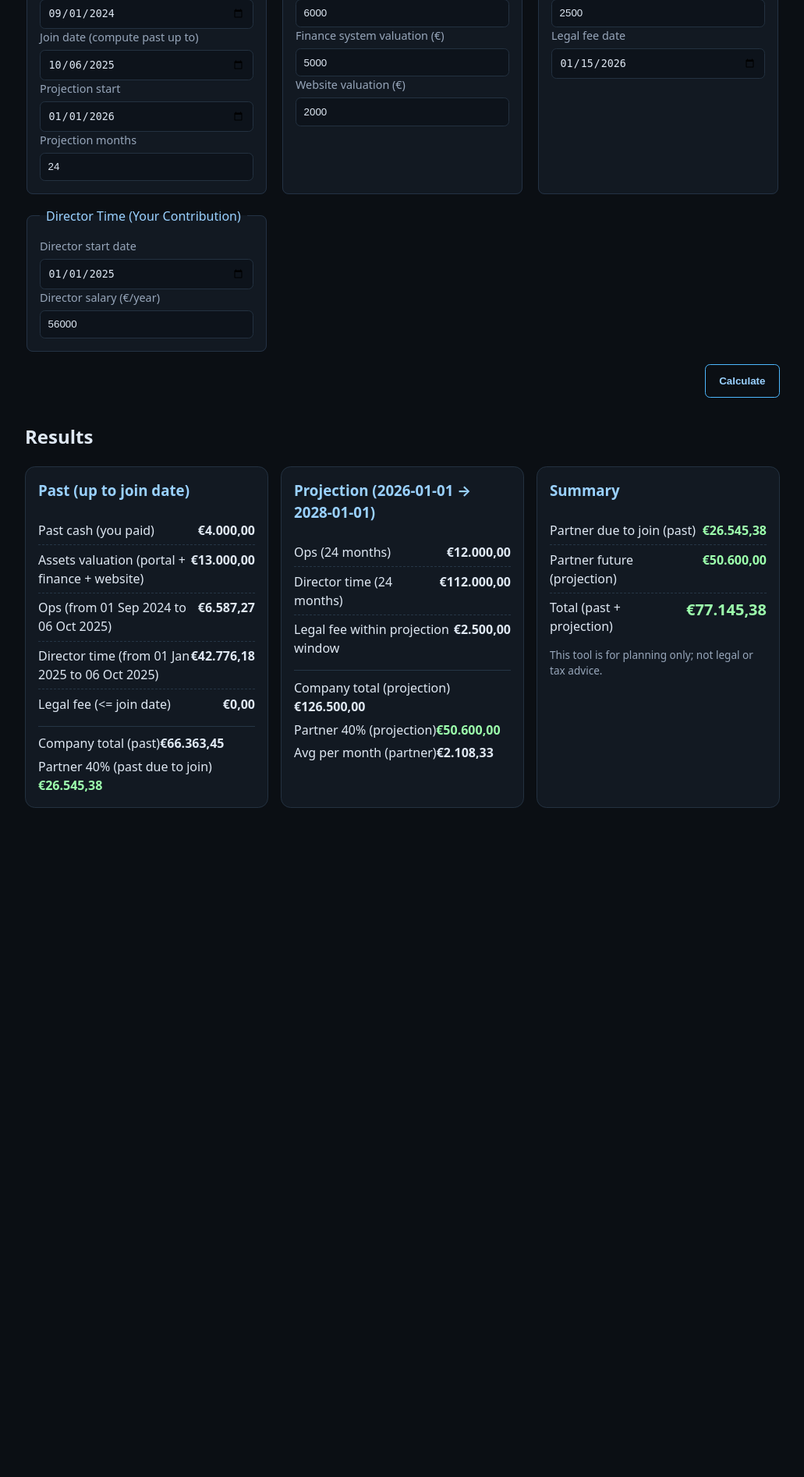
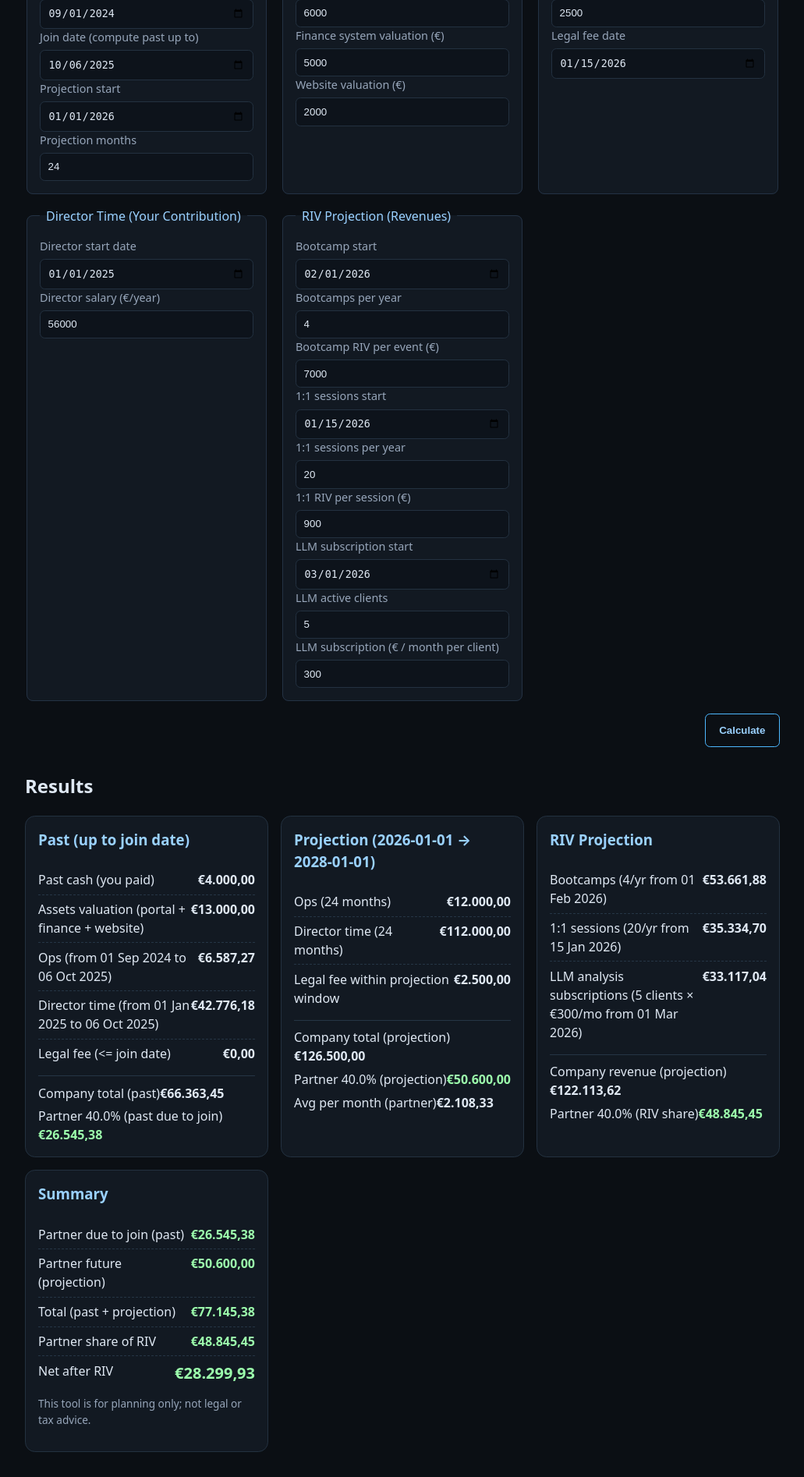
Before and after one commit to AIforimpact22/bvshares, a Flask app: page / in a window 1280 px wide. Shown: the part 258-2152 px from the top of the page at 78% size, without its empty margins (124-1155 px from the left). Before the commit the page ends 1294 px from the top, so only its background shows below. Run offline with Flask 3, Linux system fonts and the light colour scheme.

Commit message:
Add RIV revenue projection support

```diff
--- a/app.py
+++ b/app.py
@@ -68,6 +68,19 @@ def calculate(params):
     legal_fee_date = parse_date(params.get("legal_fee_date"), date(2026, 1, 1))
     director_salary_year = parse_float(params.get("director_salary_year"), 56000.0)
 
+    # RIV projections (revenues)
+    bootcamp_start = parse_date(params.get("riv_bootcamp_start"), projection_start)
+    bootcamp_per_year = parse_float(params.get("riv_bootcamp_per_year"), 4.0)
+    bootcamp_amount = parse_float(params.get("riv_bootcamp_amount"), 7000.0)
+
+    coaching_start = parse_date(params.get("riv_coaching_start"), projection_start)
+    coaching_per_year = parse_float(params.get("riv_coaching_per_year"), 12.0)
+    coaching_amount = parse_float(params.get("riv_coaching_amount"), 900.0)
+
+    llm_start = parse_date(params.get("riv_llm_start"), projection_start)
+    llm_clients = parse_float(params.get("riv_llm_clients"), 1.0)
+    llm_monthly = parse_float(params.get("riv_llm_monthly"), 300.0)
+
     # Defensive: if join_date before calc_start, swap logic for past period (no negative)
     past_period_days = days_inclusive(calc_start, join_date)
 
@@ -121,6 +134,38 @@ def calculate(params):
         "Legal fee within projection window": proj_legal
     }
 
+    # --- RIV revenue projection ---
+    def riv_component(label, start_dt, annual_revenue):
+        if start_dt is None or projection_months <= 0:
+            return label, 0.0
+        if start_dt > proj_end:
+            return label, 0.0
+        active_start = max(start_dt, proj_start)
+        active_days = days_inclusive(active_start, proj_end)
+        if active_days <= 0:
+            return label, 0.0
+        daily_revenue = annual_revenue / 365.25
+        return label, daily_revenue * active_days
+
+    bootcamp_label = "Bootcamps ({:.0f}/yr from {:%d %b %Y})".format(bootcamp_per_year, bootcamp_start)
+    coaching_label = "1:1 sessions ({:.0f}/yr from {:%d %b %Y})".format(coaching_per_year, coaching_start)
+    llm_label = "LLM analysis subscriptions ({:.0f} clients × €{:.0f}/mo from {:%d %b %Y})".format(
+        llm_clients, llm_monthly, llm_start
+    )
+
+    bootcamp_revenue = riv_component(bootcamp_label, bootcamp_start, bootcamp_per_year * bootcamp_amount)
+    coaching_revenue = riv_component(coaching_label, coaching_start, coaching_per_year * coaching_amount)
+    llm_revenue = riv_component(llm_label, llm_start, llm_clients * llm_monthly * 12.0)
+
+    riv_components = {
+        bootcamp_revenue[0]: bootcamp_revenue[1],
+        coaching_revenue[0]: coaching_revenue[1],
+        llm_revenue[0]: llm_revenue[1]
+    }
+
+    riv_total_company = sum(riv_components.values())
+    riv_total_friend = riv_total_company * share_pct
+
     return {
         "inputs": {
             "share_pct": share_pct * 100.0,
@@ -138,7 +183,18 @@ def calculate(params):
             "monthly_ops": monthly_ops,
             "legal_fee": legal_fee,
             "legal_fee_date": legal_fee_date.isoformat() if legal_fee_date else None,
-            "director_salary_year": director_salary_year
+            "director_salary_year": director_salary_year,
+            "riv": {
+                "bootcamp_start": bootcamp_start.isoformat() if bootcamp_start else None,
+                "bootcamp_per_year": bootcamp_per_year,
+                "bootcamp_amount": bootcamp_amount,
+                "coaching_start": coaching_start.isoformat() if coaching_start else None,
+                "coaching_per_year": coaching_per_year,
+                "coaching_amount": coaching_amount,
+                "llm_start": llm_start.isoformat() if llm_start else None,
+                "llm_clients": llm_clients,
+                "llm_monthly": llm_monthly
+            }
         },
         "past": {
             "components": past_components,
@@ -153,12 +209,19 @@ def calculate(params):
             "window": {
                 "start": proj_start.isoformat(),
                 "end": proj_end.isoformat()
+            },
+            "riv": {
+                "components": riv_components,
+                "company_total": riv_total_company,
+                "friend_total": riv_total_friend
             }
         },
         "summary": {
             "friend_due_to_join": past_total_friend,
             "friend_future_{}m".format(projection_months): proj_total_friend,
-            "friend_total_all": past_total_friend + proj_total_friend
+            "friend_total_all": past_total_friend + proj_total_friend,
+            "friend_riv_projection": riv_total_friend,
+            "friend_net_after_riv": past_total_friend + proj_total_friend - riv_total_friend
         }
     }
 
@@ -179,7 +242,16 @@ def index():
         "monthly_ops": "500",
         "legal_fee": "2500",
         "legal_fee_date": "2026-01-15",
-        "director_salary_year": "56000"
+        "director_salary_year": "56000",
+        "riv_bootcamp_start": "2026-02-01",
+        "riv_bootcamp_per_year": "4",
+        "riv_bootcamp_amount": "7000",
+        "riv_coaching_start": "2026-01-15",
+        "riv_coaching_per_year": "20",
+        "riv_coaching_amount": "900",
+        "riv_llm_start": "2026-03-01",
+        "riv_llm_clients": "5",
+        "riv_llm_monthly": "300"
     }
 
     results = None
@@ -208,9 +280,14 @@ def index():
             "proj_friend_total": eur(results["projection"]["friend_total"]),
             "proj_friend_avg_month": eur(results["projection"]["friend_avg_month"]),
             "proj_window": results["projection"]["window"],
+            "riv_components": fmt_components(results["projection"]["riv"]["components"]),
+            "riv_company_total": eur(results["projection"]["riv"]["company_total"]),
+            "riv_friend_total": eur(results["projection"]["riv"]["friend_total"]),
             "summary_friend_due_to_join": eur(results["summary"]["friend_due_to_join"]),
             "summary_friend_future": eur(results["summary"]["friend_future_{}m".format(results['inputs']['projection_months'])]),
-            "summary_friend_total_all": eur(results["summary"]["friend_total_all"])
+            "summary_friend_total_all": eur(results["summary"]["friend_total_all"]),
+            "summary_friend_riv": eur(results["summary"]["friend_riv_projection"]),
+            "summary_friend_net": eur(results["summary"]["friend_net_after_riv"])
         }
 
     return render_template("index.html", defaults=form_values, display=display)
--- a/templates/index.html
+++ b/templates/index.html
@@ -38,6 +38,21 @@
     <label>Director salary (€/year)<input type="text" name="director_salary_year" value="{{ defaults.director_salary_year }}"></label>
   </fieldset>
 
+  <fieldset>
+    <legend>RIV Projection (Revenues)</legend>
+    <label>Bootcamp start<input type="date" name="riv_bootcamp_start" value="{{ defaults.riv_bootcamp_start }}"></label>
+    <label>Bootcamps per year<input type="number" step="0.1" name="riv_bootcamp_per_year" value="{{ defaults.riv_bootcamp_per_year }}"></label>
+    <label>Bootcamp RIV per event (€)<input type="text" name="riv_bootcamp_amount" value="{{ defaults.riv_bootcamp_amount }}"></label>
+
+    <label>1:1 sessions start<input type="date" name="riv_coaching_start" value="{{ defaults.riv_coaching_start }}"></label>
+    <label>1:1 sessions per year<input type="number" step="0.1" name="riv_coaching_per_year" value="{{ defaults.riv_coaching_per_year }}"></label>
+    <label>1:1 RIV per session (€)<input type="text" name="riv_coaching_amount" value="{{ defaults.riv_coaching_amount }}"></label>
+
+    <label>LLM subscription start<input type="date" name="riv_llm_start" value="{{ defaults.riv_llm_start }}"></label>
+    <label>LLM active clients<input type="number" step="1" min="0" name="riv_llm_clients" value="{{ defaults.riv_llm_clients }}"></label>
+    <label>LLM subscription (€ / month per client)<input type="text" name="riv_llm_monthly" value="{{ defaults.riv_llm_monthly }}"></label>
+  </fieldset>
+
   <div class="actions">
     <button type="submit">Calculate</button>
   </div>
@@ -56,7 +71,7 @@
       </ul>
       <div class="totals">
         <div><span>Company total (past)</span><strong>{{ display.past_company_total }}</strong></div>
-        <div><span>Partner 40% (past due to join)</span><strong class="highlight">{{ display.past_friend_total }}</strong></div>
+        <div><span>Partner {{ display.inputs.share_pct|float }}% (past due to join)</span><strong class="highlight">{{ display.past_friend_total }}</strong></div>
       </div>
     </div>
 
@@ -69,8 +84,21 @@
       </ul>
       <div class="totals">
         <div><span>Company total (projection)</span><strong>{{ display.proj_company_total }}</strong></div>
-        <div><span>Partner 40% (projection)</span><strong class="highlight">{{ display.proj_friend_total }}</strong></div>
+        <div><span>Partner {{ display.inputs.share_pct|float }}% (projection)</span><strong class="highlight">{{ display.proj_friend_total }}</strong></div>
         <div><span>Avg per month (partner)</span><strong>{{ display.proj_friend_avg_month }}</strong></div>
+      </div>
+    </div>
+
+    <div class="card">
+      <h3>RIV Projection</h3>
+      <ul class="list">
+        {% for k,v in display.riv_components %}
+        <li><span>{{ k }}</span><strong>{{ v }}</strong></li>
+        {% endfor %}
+      </ul>
+      <div class="totals">
+        <div><span>Company revenue (projection)</span><strong>{{ display.riv_company_total }}</strong></div>
+        <div><span>Partner {{ display.inputs.share_pct|float }}% (RIV share)</span><strong class="highlight">{{ display.riv_friend_total }}</strong></div>
       </div>
     </div>
 
@@ -79,7 +107,9 @@
       <ul class="list">
         <li><span>Partner due to join (past)</span><strong class="highlight">{{ display.summary_friend_due_to_join }}</strong></li>
         <li><span>Partner future (projection)</span><strong class="highlight">{{ display.summary_friend_future }}</strong></li>
-        <li><span>Total (past + projection)</span><strong class="highlight big">{{ display.summary_friend_total_all }}</strong></li>
+        <li><span>Total (past + projection)</span><strong class="highlight">{{ display.summary_friend_total_all }}</strong></li>
+        <li><span>Partner share of RIV</span><strong class="highlight">{{ display.summary_friend_riv }}</strong></li>
+        <li><span>Net after RIV</span><strong class="highlight big">{{ display.summary_friend_net }}</strong></li>
       </ul>
       <p class="note">This tool is for planning only; not legal or tax advice.</p>
     </div>
```
